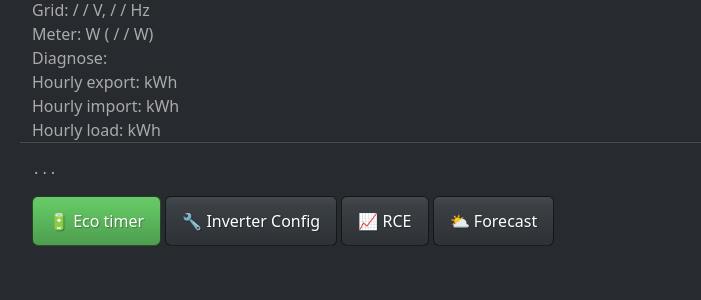
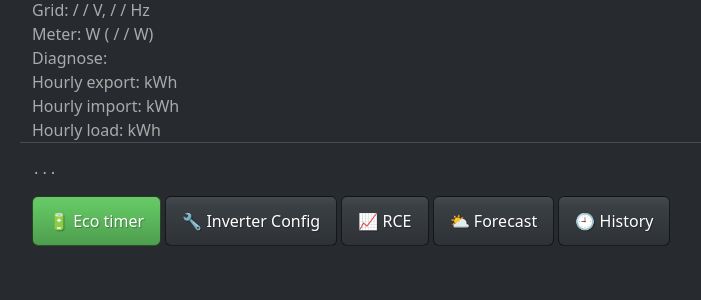
Before and after one commit to piomar123/goodwe_manager, a Flask app: page / in a window 1280 px wide. Shown: the part 178-478 px from the top of the page, without its empty margins (50-751 px from the left). Run offline with Flask 3, Linux system fonts and the light colour scheme; data that the repository does not hold is empty; parts of the project's set-up code (start-up, migrations or seed data) failed here and were passed over; some libraries are stand-ins or nearby versions.

Commit message:
feat: add /history/inverter.json and /history/hourly.json routes

```diff
--- a/main.py
+++ b/main.py
@@ -5,6 +5,7 @@ import json
 import logging
 import os
 import re
+import sqlite3
 import sys
 import threading
 import time
@@ -24,6 +25,7 @@ from goodwe.sensor import EcoModeV2
 
 import eco_encoder
 import forecast
+import history
 import storage
 from announcer import MessageAnnouncer
 from error_logging import install_uncaught_exception_logging
@@ -411,6 +413,69 @@ def get_forecast():
         return flask.render_template('forecast.html', date=date_yyyymmdd, forecast=forecast_data)
 
 
+@app.get('/history')
+def get_history_page():
+    default_start, default_end = history.default_date_range(datetime.now().date())
+    return flask.render_template(
+        'history.html',
+        raw_columns=history.RAW_COLUMNS,
+        default_raw_columns=history.DEFAULT_RAW_COLUMNS,
+        default_start=default_start.strftime('%Y-%m-%d'),
+        default_end=default_end.strftime('%Y-%m-%d'),
+    )
+
+
+def _parse_history_range_params():
+    default_start, default_end = history.default_date_range(datetime.now().date())
+    start_date = history.parse_date_or_default(request.args.get('start'), default_start)
+    end_date = history.parse_date_or_default(request.args.get('end'), default_end)
+    start_epoch, end_epoch = history.date_range_to_epoch(start_date, end_date)
+    limit = history.resolve_limit(request.args.get('limit'))
+    offset = history.resolve_offset(request.args.get('offset'))
+    return start_date, end_date, start_epoch, end_epoch, limit, offset
+
+
+@app.get('/history/inverter.json')
+def get_history_inverter_json():
+    start_date, end_date, start_epoch, end_epoch, limit, offset = _parse_history_range_params()
+    columns_param = request.args.get('columns')
+    requested_columns = columns_param.split(',') if columns_param else None
+    columns = history.resolve_raw_columns(requested_columns)
+    conn = sqlite3.connect(storage.DATA_DB_PATH)
+    try:
+        rows, has_more = history.fetch_inverter_rows(conn, columns, start_epoch, end_epoch, limit, offset)
+    finally:
+        conn.close()
+    return flask.jsonify({
+        'start': start_date.strftime('%Y-%m-%d'),
+        'end': end_date.strftime('%Y-%m-%d'),
+        'columns': columns,
+        'limit': limit,
+        'offset': offset,
+        'rows': rows,
+        'has_more': has_more,
+    })
+
+
+@app.get('/history/hourly.json')
+def get_history_hourly_json():
+    start_date, end_date, start_epoch, end_epoch, limit, offset = _parse_history_range_params()
+    conn = sqlite3.connect(storage.DATA_DB_PATH)
+    try:
+        rows, has_more = history.fetch_hourly_rows(conn, start_epoch, end_epoch, limit, offset)
+    finally:
+        conn.close()
+    return flask.jsonify({
+        'start': start_date.strftime('%Y-%m-%d'),
+        'end': end_date.strftime('%Y-%m-%d'),
+        'columns': list(history.HOURLY_COLUMNS),
+        'limit': limit,
+        'offset': offset,
+        'rows': rows,
+        'has_more': has_more,
+    })
+
+
 @app.get('/listen')
 def listen():
     def stream_messages(remote_addr):
--- a/templates/index.html
+++ b/templates/index.html
@@ -39,6 +39,7 @@
         <a href="/config" class="btn btn-primary">🔧 Inverter Config</a>
         <a href="/prices" class="btn btn-primary">📈 RCE</a>
         <a href="/forecast" class="btn btn-primary">⛅ Forecast</a>
+        <a href="/history" class="btn btn-primary">🕘 History</a>
       </div>
     </div>
   </div>
```
